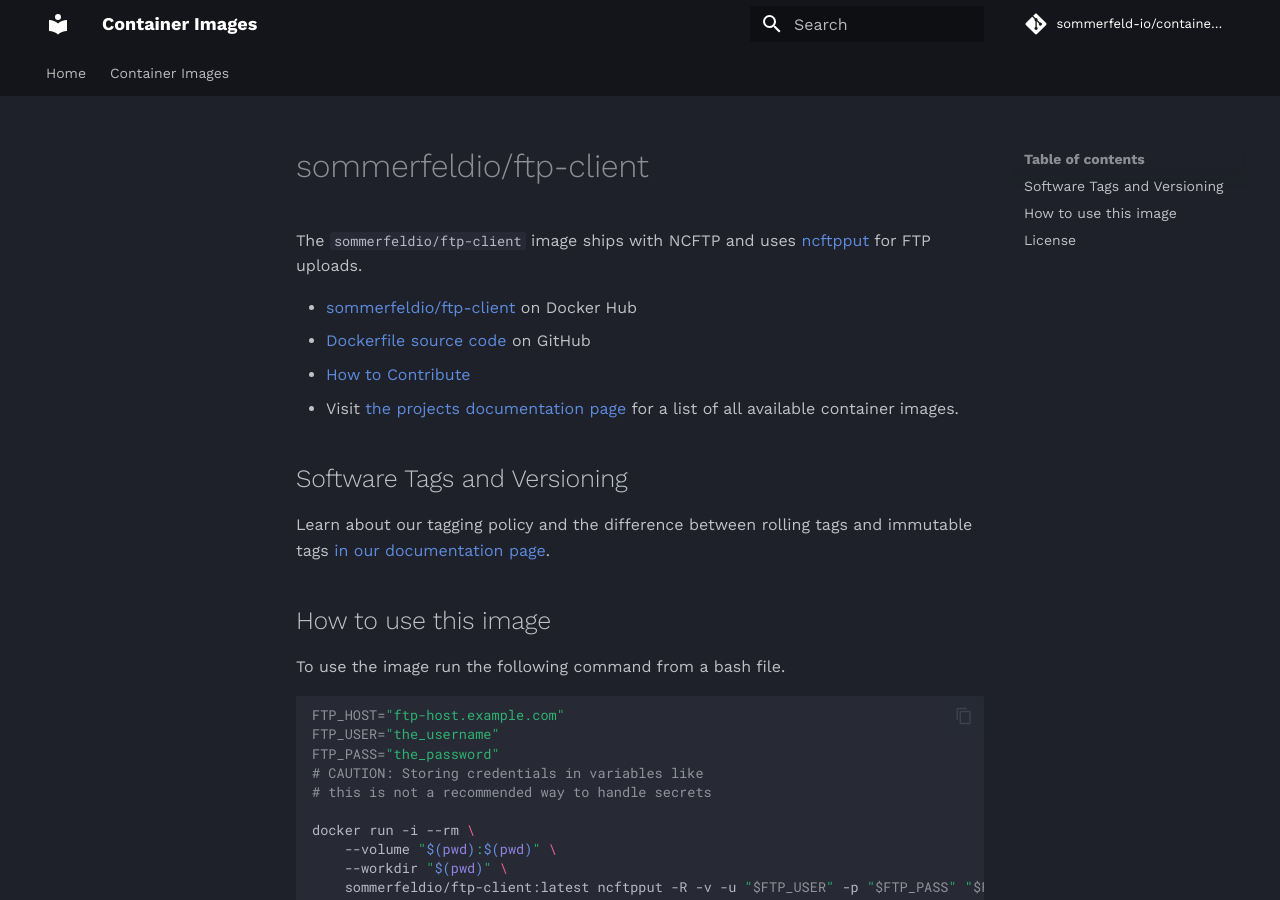
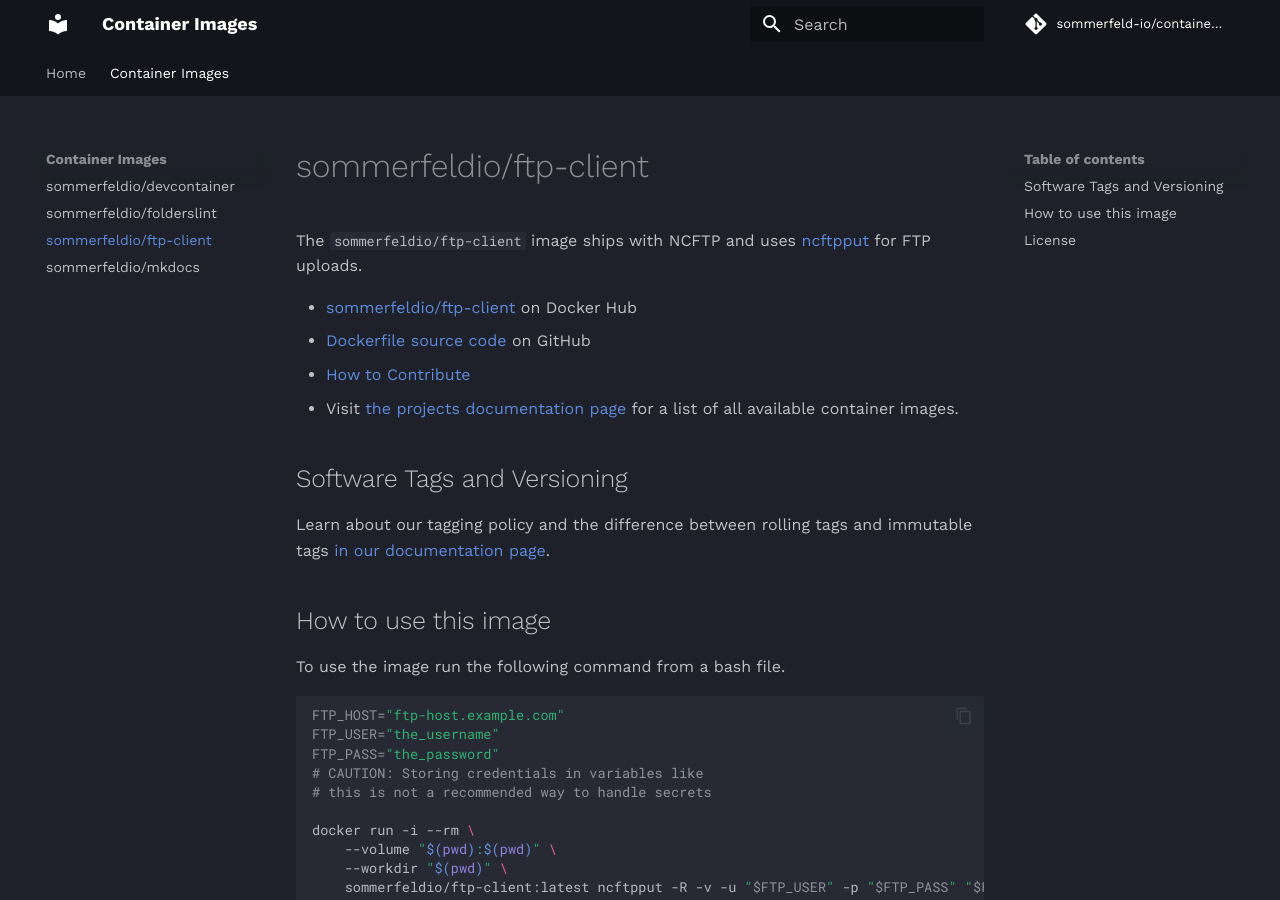
Before and after one commit to sommerfeld-io/container-images, an MkDocs documentation site: the page built from docs/container-images/ftp-client.md, in a window 1280 px wide and 900 px high. Built offline with MkDocs 1.6.1 and Material for MkDocs 9.7.7, drawn with Linux system fonts in a browser that asks for light colours; comment, search, counter and statistics services are not loaded.

Commit message:
docs: update navigation paths for container images in mkdocs configuration

```diff
--- a/mkdocs.yml
+++ b/mkdocs.yml
@@ -76,7 +76,7 @@ nav:
       - Code of Conduct ⧉: https://github.com/sommerfeld-io/.github/blob/main/CODE_OF_CONDUCT.md
       - Terms of Use ⧉: https://github.com/sommerfeld-io/.github/blob/main/docs/terms.md
   - Container Images:
-      - images/devcontainer.md
-      - images/folderslint.md
-      - images/ftp-client.md
-      - images/mkdocs.md
+      - container-images/devcontainer.md
+      - container-images/folderslint.md
+      - container-images/ftp-client.md
+      - container-images/mkdocs.md
```
